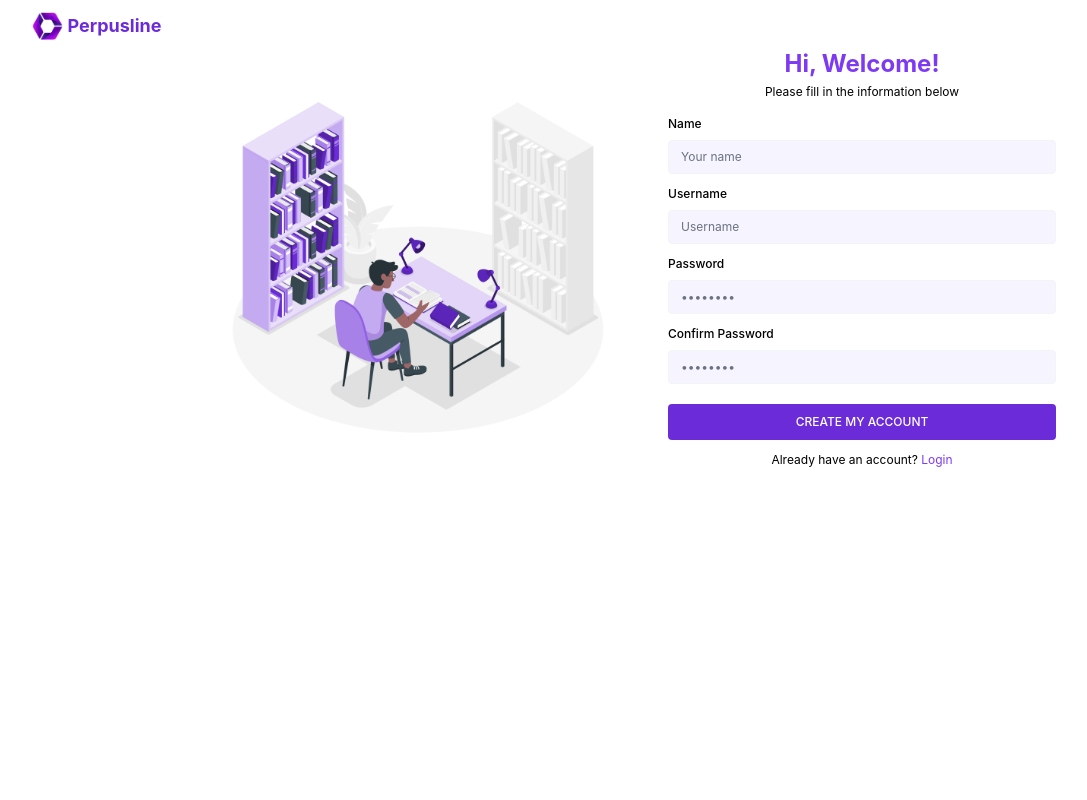
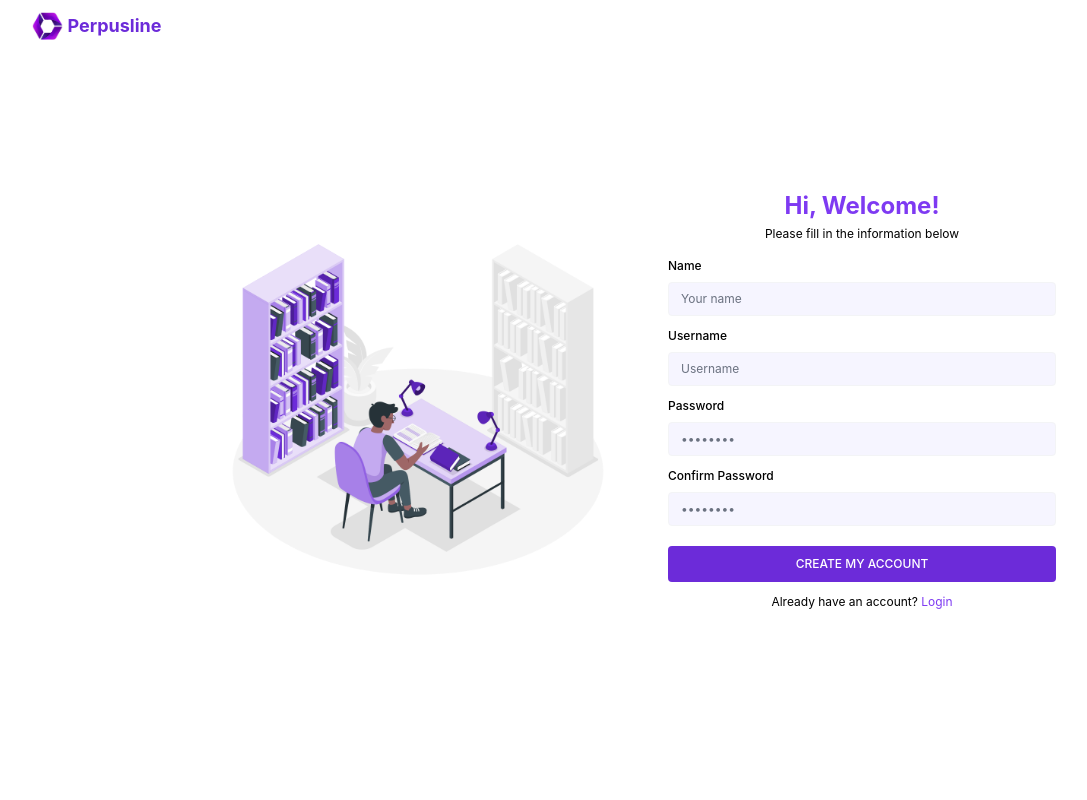
Before and after one commit to arisandika/JWD-Pertemuan-15-Final, a PHP site: page /register.php in a window 1280 px wide. Shown: the whole page, without its empty margins (0-1087 px from the left). Run offline with PHP 8.4, Linux system fonts and the light colour scheme; some libraries are stand-ins or nearby versions.

Commit message:
optimization login register

```diff
--- a/login.php
+++ b/login.php
@@ -31,13 +31,14 @@ if (isset($_POST["login"])) {
 <head>
   <meta charset="UTF-8">
   <meta name="viewport" content="width=device-width, initial-scale=1.0">
+  <link rel="icon" href="./images/logo.png">
   <title>Login</title>
 </head>
 
 <body>
   <div class="navbar">
     <nav class="fixed top-0 w-full">
-      <div class="px-3 py-3 lg:pb-0 lg:px-8">
+      <div class="px-4 py-3 lg:pb-0 lg:px-8">
         <div class="flex items-center justify-between">
           <div class="flex items-center">
             <img src="./images/logo.png" class="h-6 sm:h-7" />
@@ -48,7 +49,7 @@ if (isset($_POST["login"])) {
     </nav>
   </div>
 
-  <section class="bg-cover bg-center flex items-center p-6">
+  <section class="h-screen bg-cover bg-center flex items-center p-6">
     <div
       class="mx-auto grid md:grid-cols-2 bg-white py-5 lg:py-2 gap-4 lg:gap-16 justify-center items-center rounded-xl">
       <div class="md:p-6">
--- a/register.php
+++ b/register.php
@@ -3,6 +3,10 @@ require 'connect.php';
 
 session_start();
 
+if (isset($_SESSION["login"])) {
+	header("Location: index.php");
+	exit;
+}
 function registrasi($data)
 {
   global $db;
@@ -40,7 +44,7 @@ if (isset($_POST["register"])) {
     header("Location: login.php");
     exit;
   } else {
-    echo mysqli_error($connect);
+    echo mysqli_error($db);
   }
 }
 
@@ -52,13 +56,14 @@ if (isset($_POST["register"])) {
 <head>
   <meta charset="UTF-8">
   <meta name="viewport" content="width=device-width, initial-scale=1.0">
+  <link rel="icon" href="./images/logo.png">
   <title>Register</title>
 </head>
 
 <body>
   <div class="navbar">
     <nav class="fixed top-0 w-full">
-      <div class="px-3 py-3 lg:pb-0 lg:px-8">
+      <div class="px-4 py-3 lg:pb-0 lg:px-8">
         <div class="flex items-center">
           <div class="flex items-center">
             <img src="./images/logo.png" class="h-6 sm:h-7" />
@@ -69,7 +74,7 @@ if (isset($_POST["register"])) {
     </nav>
   </div>
 
-  <section class="bg-cover bg-center flex items-center p-6">
+  <section class="h-screen bg-cover bg-center flex items-center p-6">
     <div
       class="mx-auto grid md:grid-cols-2 bg-white py-5 lg:py-2 gap-4 lg:gap-16 justify-center items-center rounded-xl">
       <div class="md:p-6">
```
Also changed, not shown: index.php (+5 -2 lines).
